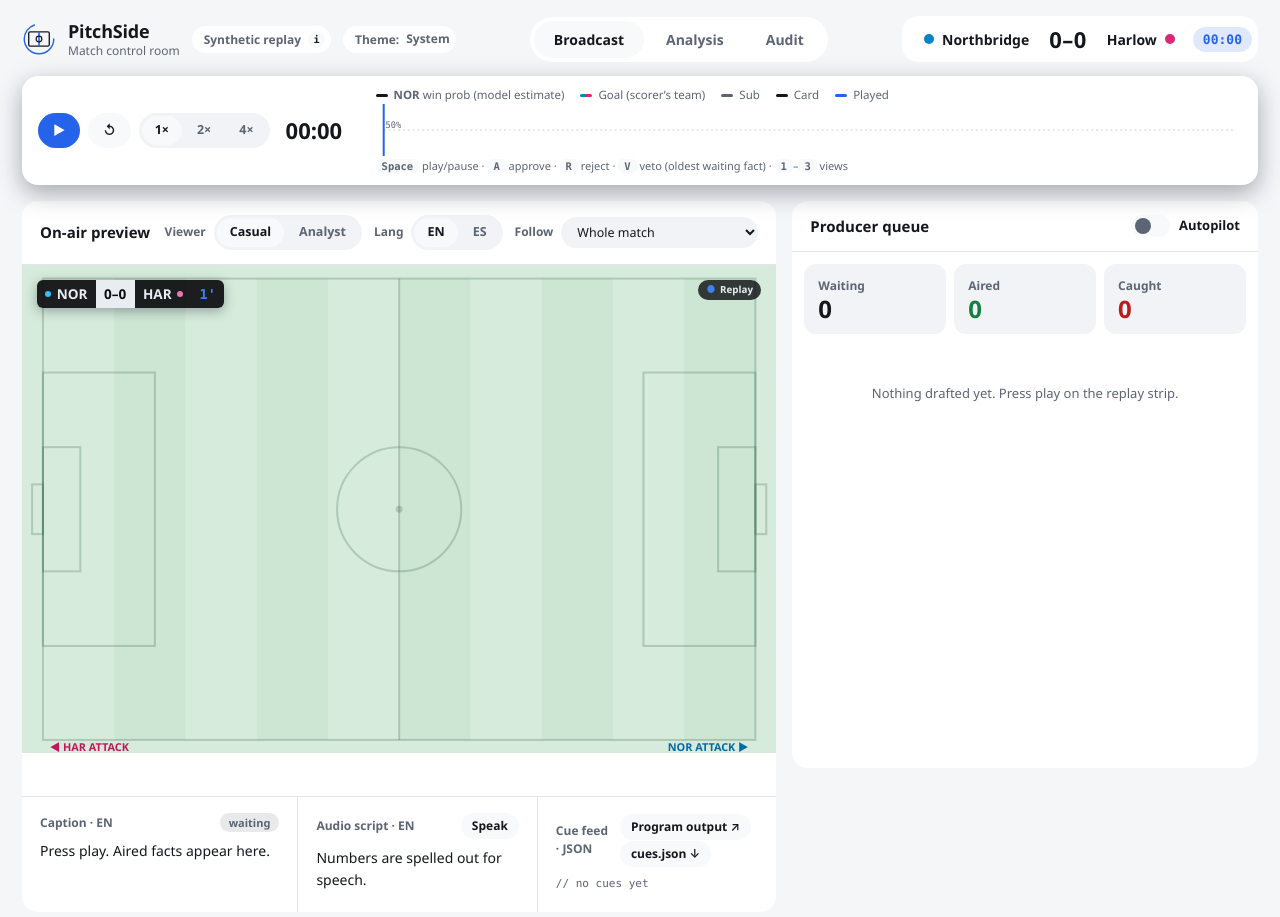
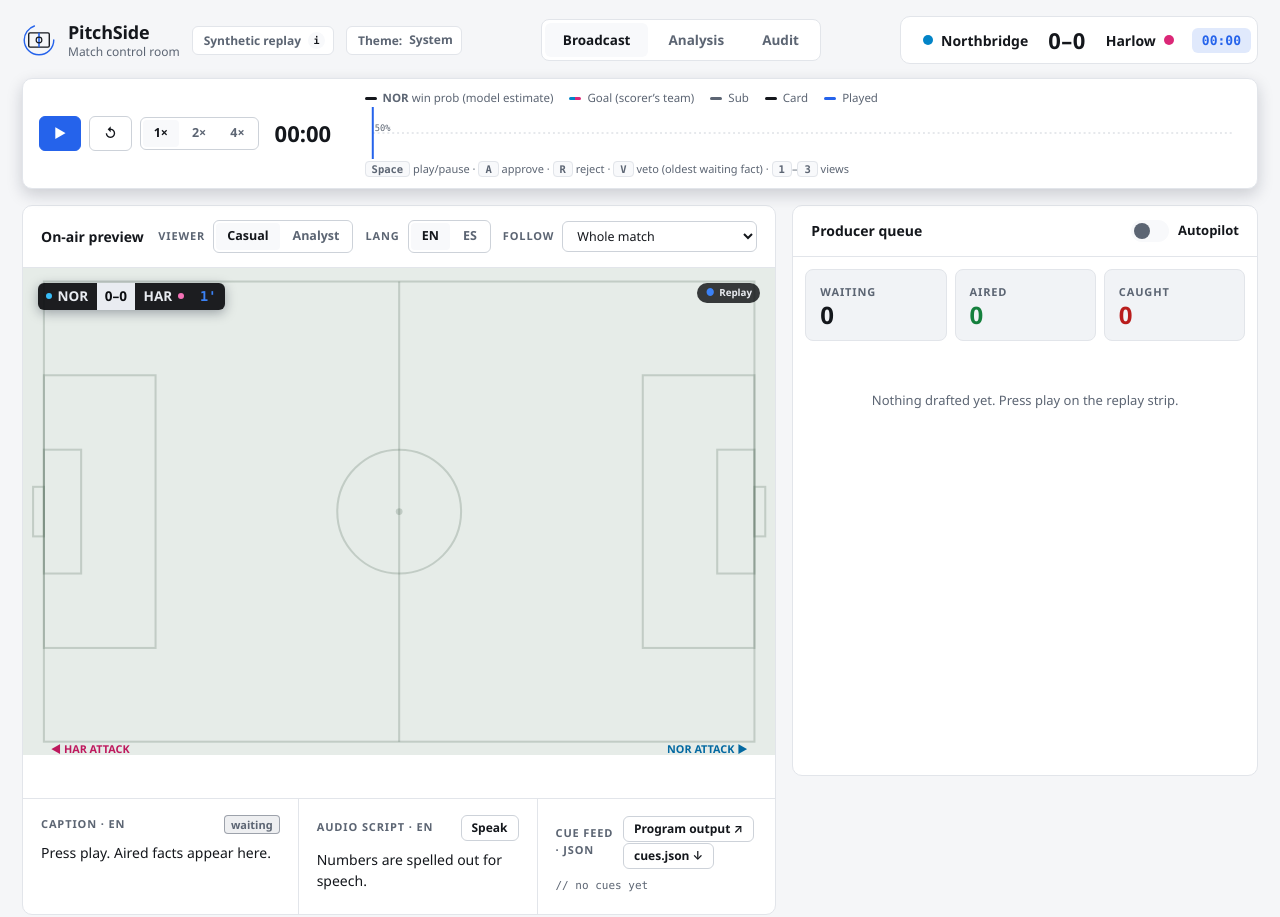
Before and after one commit to AmalAbdirahman/PitchSide, a plain HTML site: page docs/index.html in a window 1280 px wide. Drawn offline with Linux system fonts and the light colour scheme.

Commit message:
R1 polish: match the mockup's look within the current layout
Styles only, no layout or data changes; brings the control room closer to
design/redesign_mockup.png (added here, where REDESIGN_PROMPTS.md expects it).

- Cards, header pills, queue rows, counters and dialogs get a 1px border;
  corners drop to 10/8/6px; heavy shadows go.
- Captions (.lbl) are small uppercase with letter spacing; the long
  attack-lanes caption opts out (.lbl.long).
- Segmented controls, selects and buttons are bordered, nearly square
  pills; filled buttons only for the main actions.
- Tags are small outlined boxes in their colour (T0/T1/T2/REJ, hedges).
- Pitch is flat: mowing stripes and --pitch-2 removed; dark #101A15,
  light #E6ECE8 with grey-green lines.
- Fix: --line2 was never defined (missed in the R1 rename), so the event
  feed's team edges and the default row edge did not draw. Now --line-2.
  New test: every var(--x) used by the control room is defined.
- The e2e theme test compares the pitch with the --pitch token rather
  than a literal.

Co-Authored-By: Claude Opus 5.5 <noreply@anthropic.com>

```diff
--- a/docs/js/analysis.js
+++ b/docs/js/analysis.js
@@ -1,7 +1,7 @@
 /* Analysis view. Draws the series the bundle carries; computes no statistics. */
 
 import { D, S, UI, $, esc, minute, fix, nameOf, teamCol, teamInk, teamSide, idxAt, toScreen, LANES, COL } from './data.js';
-import { pitchLines, stripes } from './pitch.js';
+import { pitchLines } from './pitch.js';
 
 let lastAnalysis = 0;
 export function maybeRenderAnalysis(now) {
@@ -52,7 +52,7 @@ function renderXgRace() {
 
 function renderShots() {
   const p = D.meta.pitch;
-  let g = `<rect x="0" y="0" width="${p.length}" height="${p.width}" rx="2" fill="${COL.pitch}"/>${stripes(p)}${pitchLines(0.18)}`;
+  let g = `<rect x="0" y="0" width="${p.length}" height="${p.width}" rx="2" fill="${COL.pitch}"/>${pitchLines(0.18)}`;
   for (const e of D.events) {
     if (e.type !== 'shot' || e.t > S.t) continue;
     const [x, y] = toScreen(e.team, e.x, e.y), col = teamCol(e.team), r = 0.8 + Math.sqrt(e.xg) * 4.2;
@@ -178,7 +178,7 @@ function networkPitch(team, snap) {
   snap.edges.forEach(([a, b, k]) => { const key = a < b ? a + '|' + b : b + '|' + a; pair[key] = (pair[key] || 0) + k; });
   const top = snap.nodes.reduce((best, n) => (n[4] > best[4] ? n : best));
   const unique = snap.nodes.filter(n => n[4] === top[4]).length === 1;
-  let g = `<rect x="0" y="0" width="${p.length}" height="${p.width}" fill="${COL.pitch}"/>` + stripes(p) + pitchLines(0.25);
+  let g = `<rect x="0" y="0" width="${p.length}" height="${p.width}" fill="${COL.pitch}"/>` + pitchLines(0.25);
   Object.entries(pair).forEach(([key, k]) => {
     const [a, b] = key.split('|').map(id => at[id]);
     g += `<line x1="${a[1]}" y1="${a[2]}" x2="${b[1]}" y2="${b[2]}" stroke="${COL.text}" stroke-opacity="${Math.min(0.85, 0.2 + 0.12 * k).toFixed(2)}" stroke-width="${(0.25 + 0.2 * k).toFixed(2)}"><title>${esc(nameOf(a[0]))} – ${esc(nameOf(b[0]))}: ${k} passes</title></line>`;
--- a/docs/js/data.js
+++ b/docs/js/data.js
@@ -9,7 +9,7 @@ export const LANES = ['left', 'centre', 'right'];
 const TOKENS = {
   bg: '--bg', card: '--card', line: '--line', line2: '--line-2', text: '--text', muted: '--muted',
   accent: '--accent', home: '--home', away: '--away', homeText: '--home-text', awayText: '--away-text',
-  pitch: '--pitch', stripe: '--pitch-2', pitchLine: '--pitch-line',
+  pitch: '--pitch', pitchLine: '--pitch-line',
   grp1: '--grp-1', grp2: '--grp-2', grp3: '--grp-3', grp4: '--grp-4', grp5: '--grp-5', grpInk: '--grp-ink',
   airBg: '--air-bg', airText: '--air-text', airAccent: '--air-accent',
 };
--- a/docs/js/pitch.js
+++ b/docs/js/pitch.js
@@ -12,17 +12,11 @@ export function pitchLines(op) {
     <rect x="-1.6" y="${my - 3.66}" width="1.6" height="7.32" ${s}/><rect x="${L}" y="${my - 3.66}" width="1.6" height="7.32" ${s}/>`;
 }
 
-/* Mowing stripes: ten bands across the length, alternate ones a shade lighter. */
-export function stripes(p) {
-  const w = p.length / 10;
-  return [1, 3, 5, 7, 9].map(k => `<rect x="${(k * w).toFixed(2)}" y="0" width="${w.toFixed(2)}" height="${p.width}" fill="${COL.stripe}"/>`).join('');
-}
-
 export function drawPitch() {
   const p = D.meta.pitch, d = `stroke="${COL.pitchLine}" stroke-opacity=".12" stroke-dasharray="1 1" stroke-width=".25"`;
   const grid = [p.own_third_x, p.final_third_x].map(x => `<line x1="${x}" y1="0" x2="${x}" y2="${p.width}" ${d}/>`)
     .concat([1, 2].map(k => `<line x1="0" y1="${p.width * k / 3}" x2="${p.length}" y2="${p.width * k / 3}" ${d}/>`)).join('');
-  $('#pitch').innerHTML = `<rect x="-2" y="-2" width="${p.length + 4}" height="${p.width + 4}" fill="${COL.pitch}"/>${stripes(p)}
+  $('#pitch').innerHTML = `<rect x="-2" y="-2" width="${p.length + 4}" height="${p.width + 4}" fill="${COL.pitch}"/>
     <g id="zones"></g><g id="lanegrid" opacity="0">${grid}</g>${pitchLines(0.22)}
     <text x="${p.length - 1}" y="${p.width + 1.6}" text-anchor="end" font-size="1.6" font-weight="800" fill="${COL.homeText}">${esc(D.meta.home)} ATTACK ▶</text>
     <text x="1" y="${p.width + 1.6}" font-size="1.6" font-weight="800" fill="${COL.awayText}">◀ ${esc(D.meta.away)} ATTACK</text>
--- a/docs/styles.css
+++ b/docs/styles.css
@@ -16,7 +16,7 @@
   --accent:#3B82F6; --accent-ink:#0B0D10;  /* accent-ink: chosen; white on this accent is 3.7:1 */
   --verified:#22C55E; --corrected:#F5B83D; --rejected:#EF4444;
   --home:#38BDF8; --away:#F472B6; --home-text:#38BDF8; --away-text:#F472B6;
-  --pitch:#17261C; --pitch-2:#1A2B20; --pitch-line:#FFFFFF;  /* pitch: chosen */
+  --pitch:#101A15; --pitch-line:#FFFFFF;  /* pitch: chosen, flat as in design/redesign_mockup.png */
   --grp-1:#2DD4BF; --grp-2:#94A3B8; --grp-3:#A5B4FC; --grp-4:#E9ECF1; --grp-5:#D6C7A1; --grp-ink:#0B0D10;  /* pass-network groups: chosen */
   --shadow:#000000;
   --air-bg:#0B0D10; --air-panel:#13161B; --air-panel-2:#181C22; --air-inset:#0F1216;
@@ -26,7 +26,7 @@
   --disp:"Segoe UI Variable Display","Segoe UI",system-ui,-apple-system,"Helvetica Neue",Arial,sans-serif;
   --body:"Segoe UI Variable","Segoe UI",system-ui,-apple-system,"Helvetica Neue",Arial,sans-serif;
   --mono:ui-monospace,"SF Mono","Cascadia Mono",Menlo,Consolas,monospace;
-  --r:16px; --r-sm:12px;
+  --r:10px; --r-sm:8px; --r-xs:6px;
   --ease:cubic-bezier(.22,.9,.28,1);
 }
 /* Light theme, twice: once for the system setting, once for the toggle. Keep the two equal
@@ -39,7 +39,7 @@
   --accent:#2563EB; --accent-ink:#FFFFFF;
   --verified:#15803D; --corrected:#B45309; --rejected:#B91C1C;
   --home:#0284C7; --away:#DB2777; --home-text:#0369A1; --away-text:#BE185D;
-  --pitch:#D7EBDC; --pitch-2:#CDE5D3; --pitch-line:#1F5130;
+  --pitch:#E6ECE8; --pitch-line:#3F5A48;
   --grp-1:#0F766E; --grp-2:#64748B; --grp-3:#4F46E5; --grp-4:#14171C; --grp-5:#8A6D3B; --grp-ink:#FFFFFF;
   --shadow:#0F172A;
   color-scheme:light;
@@ -52,22 +52,23 @@
   --accent:#2563EB; --accent-ink:#FFFFFF;
   --verified:#15803D; --corrected:#B45309; --rejected:#B91C1C;
   --home:#0284C7; --away:#DB2777; --home-text:#0369A1; --away-text:#BE185D;
-  --pitch:#D7EBDC; --pitch-2:#CDE5D3; --pitch-line:#1F5130;
+  --pitch:#E6ECE8; --pitch-line:#3F5A48;
   --grp-1:#0F766E; --grp-2:#64748B; --grp-3:#4F46E5; --grp-4:#14171C; --grp-5:#8A6D3B; --grp-ink:#FFFFFF;
   --shadow:#0F172A;
   color-scheme:light;
 }
-body[data-mode="analyst"]{--r:12px;--r-sm:9px}
+body[data-mode="analyst"]{--r:8px;--r-sm:6px}
 *{box-sizing:border-box}
 html,body{margin:0}
 body{background:var(--bg);color:var(--text);font:14px/1.5 var(--body);-webkit-font-smoothing:antialiased;min-height:100vh;overflow-x:hidden}
 button,select{font:inherit;color:inherit}
 :focus-visible{outline:2px solid var(--accent);outline-offset:2px;border-radius:6px}
 .num{font-variant-numeric:tabular-nums}
-.lbl{font-size:12px;color:var(--muted);font-weight:600}
+.lbl{font-size:11px;color:var(--muted);font-weight:600;text-transform:uppercase;letter-spacing:.08em}
+.lbl.long{text-transform:none;letter-spacing:0;font-size:12px}
 .sr-only{position:absolute;width:1px;height:1px;padding:0;margin:-1px;overflow:hidden;clip:rect(0 0 0 0);white-space:nowrap;border:0}
 .wrap{max-width:1460px;margin:0 auto;padding:0 22px 40px}
-.skip{position:fixed;top:-60px;left:16px;z-index:99;background:var(--accent);color:var(--accent-ink);font-weight:700;padding:10px 18px;border-radius:10px;text-decoration:none}
+.skip{position:fixed;top:-60px;left:16px;z-index:99;background:var(--accent);color:var(--accent-ink);font-weight:700;padding:10px 18px;border-radius:var(--r-xs);text-decoration:none}
 .skip:focus{top:14px}
 .err{margin:40px auto;max-width:640px;padding:18px 20px;border:1px solid var(--rejected);border-radius:var(--r);background:color-mix(in srgb,var(--rejected) 8%,transparent)}
 .err code{font-family:var(--mono);color:var(--text)}
@@ -79,19 +80,19 @@ button,select{font:inherit;color:inherit}
 .mk-a{stroke:var(--accent)} .mk-t{stroke:var(--text)}
 .brand b{display:block;font:700 18px var(--disp);letter-spacing:-.01em}
 .brand span{display:block;font-size:12px;color:var(--muted);margin-top:-1px}
-nav.views{display:flex;gap:2px;justify-self:center;background:var(--card);border-radius:99px;padding:4px}
-nav.views button{background:none;border:0;padding:8px 20px;cursor:pointer;color:var(--muted);font-weight:600;font-size:14px;border-radius:99px}
+nav.views{display:flex;gap:2px;justify-self:center;background:var(--card);border:1px solid var(--line);border-radius:var(--r-sm);padding:3px}
+nav.views button{background:none;border:0;padding:7px 18px;cursor:pointer;color:var(--muted);font-weight:600;font-size:13.5px;border-radius:var(--r-xs)}
 nav.views button:hover{color:var(--text)}
 nav.views button[aria-selected="true"]{color:var(--text);background:var(--card-2)}
-.match{display:flex;align-items:center;gap:2px;border-radius:var(--r);background:var(--card);padding:6px 6px 6px 14px}
+.match{display:flex;align-items:center;gap:2px;border:1px solid var(--line);border-radius:var(--r);background:var(--card);padding:6px 6px 6px 14px}
 .match .tm{display:flex;align-items:center;gap:8px;padding:4px 8px;font:600 14px var(--disp)}
 .match .tm i{width:10px;height:10px;border-radius:50%}
 .match .sc{padding:2px 10px;font:700 22px var(--disp);letter-spacing:.02em}
 .match .ab{display:none}
-.match .ck{margin-left:8px;padding:5px 10px;border-radius:99px;background:color-mix(in srgb,var(--accent) 14%,transparent);font:600 13px var(--mono);color:var(--accent)}
+.match .ck{margin-left:8px;padding:5px 10px;border-radius:var(--r-xs);background:color-mix(in srgb,var(--accent) 14%,transparent);font:600 13px var(--mono);color:var(--accent)}
 .pop{animation:pop .7s var(--ease)}
 @keyframes pop{35%{transform:scale(1.18);color:var(--accent)}}
-.about{display:inline-flex;align-items:center;gap:7px;background:var(--card);border:0;border-radius:99px;padding:5px 6px 5px 12px;font:600 12px var(--body);color:var(--muted);cursor:pointer}
+.about{display:inline-flex;align-items:center;gap:7px;background:var(--card);border:1px solid var(--line);border-radius:var(--r-xs);padding:5px 8px 5px 11px;font:600 12px var(--body);color:var(--muted);cursor:pointer}
 .about:hover{color:var(--text);background:var(--card-2)}
 .about i{font:700 10px var(--mono);font-style:normal;width:17px;height:17px;border-radius:50%;display:grid;place-items:center;background:var(--card-2);color:var(--text)}
 .facts{margin:0;padding-left:18px;display:grid;gap:10px;color:var(--muted)}
@@ -99,15 +100,15 @@ nav.views button[aria-selected="true"]{color:var(--text);background:var(--card-2
 
 /* ---------- shared ---------- */
 .view[hidden]{display:none!important}
-.panel{background:var(--card);border-radius:var(--r);min-width:0;overflow:hidden}
+.panel{background:var(--card);border:1px solid var(--line);border-radius:var(--r);min-width:0;overflow:hidden}
 .ph{display:flex;align-items:center;gap:12px;flex-wrap:wrap;padding:14px 18px;border-bottom:1px solid var(--line)}
-.ph h2{margin:0;font:700 15px var(--disp);color:var(--text)}
+.ph h2{margin:0;font:700 14px var(--disp);color:var(--text)}
 .ph .sp{margin-left:auto}
-.seg{display:inline-flex;background:var(--inset);border-radius:99px;padding:3px;gap:2px}
-.seg button{background:none;border:0;padding:5px 13px;cursor:pointer;font-weight:600;font-size:12.5px;color:var(--muted);border-radius:99px}
+.seg{display:inline-flex;background:var(--card);border:1px solid var(--line-2);border-radius:var(--r-xs);padding:2px;gap:2px}
+.seg button{background:none;border:0;padding:4px 11px;cursor:pointer;font-weight:600;font-size:12.5px;color:var(--muted);border-radius:4px}
 .seg button:hover{color:var(--text)}
 .seg button[aria-pressed="true"]{background:var(--card-2);color:var(--text)}
-select{background:var(--inset);border:1px solid var(--line2);border-radius:99px;padding:6px 12px;font-size:12.5px;cursor:pointer}
+select{background:var(--card);border:1px solid var(--line-2);border-radius:var(--r-xs);padding:5px 10px;font-size:12.5px;cursor:pointer}
 .ctl{display:flex;align-items:center;gap:8px}
 .tog{display:inline-flex;align-items:center;gap:9px;cursor:pointer;font-size:13px;font-weight:600;position:relative}
 .tog input{position:absolute;opacity:0;width:38px;height:22px;margin:0;z-index:1;cursor:pointer}
@@ -116,14 +117,14 @@ select{background:var(--inset);border:1px solid var(--line2);border-radius:99px;
 .tog input:checked+i{background:var(--accent)}
 .tog input:checked+i::after{left:19px;background:var(--accent-ink)}
 .tog input:focus-visible+i{outline:2px solid var(--accent);outline-offset:2px}
-.btn{background:var(--card-2);border:0;border-radius:99px;padding:8px 15px;cursor:pointer;font-weight:600;font-size:13px;text-decoration:none;display:inline-block;color:var(--text)}
-.btn:hover{background:var(--line-2)}
-.btn.go{background:var(--accent);color:var(--accent-ink)}
+.btn{background:var(--card);border:1px solid var(--line-2);border-radius:var(--r-xs);padding:7px 14px;cursor:pointer;font-weight:600;font-size:13px;text-decoration:none;display:inline-block;color:var(--text)}
+.btn:hover{background:var(--card-2)}
+.btn.go{background:var(--accent);border-color:var(--accent);color:var(--accent-ink)}
 .btn.go:hover{background:color-mix(in srgb,var(--accent) 85%,var(--text))}
-.btn.no{color:var(--rejected);background:color-mix(in srgb,var(--rejected) 10%,transparent)}
+.btn.no{color:var(--rejected);background:color-mix(in srgb,var(--rejected) 8%,transparent);border-color:color-mix(in srgb,var(--rejected) 35%,transparent)}
 .btn.no:hover{background:color-mix(in srgb,var(--rejected) 18%,transparent)}
-.btn.xs{padding:4px 11px;font-size:12px}
-.tag{display:inline-flex;align-items:center;gap:4px;font:600 11px var(--body);padding:2px 9px;border-radius:99px;background:color-mix(in srgb,currentColor 14%,transparent);white-space:nowrap}
+.btn.xs{padding:3px 10px;font-size:12px}
+.tag{display:inline-flex;align-items:center;gap:4px;font:600 11px var(--body);padding:1px 6px;border-radius:4px;border:1px solid color-mix(in srgb,currentColor 55%,transparent);background:color-mix(in srgb,currentColor 10%,transparent);white-space:nowrap}
 /* Status classes: verifier outcomes and tiers only. */
 .c-verified{color:var(--verified)} .c-corrected{color:var(--corrected)} .c-rejected{color:var(--rejected)}
 .c-accent{color:var(--accent)} .c-muted{color:var(--muted)} .c-text{color:var(--text)}
@@ -142,7 +143,7 @@ select{background:var(--inset);border:1px solid var(--line2);border-radius:99px;
 .live{position:absolute;right:2cqw;top:2cqw;font:600 1.3cqw var(--body);padding:.5cqw 1.1cqw;border-radius:99px;color:var(--air-text);background:color-mix(in srgb,var(--air-bg) 80%,transparent);display:flex;gap:.6cqw;align-items:center}
 .live b{color:var(--air-accent)}
 .feed{display:grid;grid-template-columns:repeat(4,minmax(0,1fr));gap:6px;margin:0;padding:10px 18px;list-style:none;font:500 12px var(--body);color:var(--muted);border-bottom:1px solid var(--line);min-height:44px}
-.feed li{background:var(--inset);padding:5px 10px;border-radius:8px;border-left:3px solid var(--line2);white-space:nowrap;overflow:hidden;text-overflow:ellipsis}
+.feed li{background:var(--inset);padding:5px 10px;border-radius:var(--r-xs);border-left:3px solid var(--line-2);white-space:nowrap;overflow:hidden;text-overflow:ellipsis}
 .feed li.home{border-left-color:var(--home)} .feed li.away{border-left-color:var(--away)}
 .feed li:first-child{color:var(--text)}
 .lt{position:absolute;left:2.5cqw;bottom:2.5cqw;width:min(80cqw,100% - 5cqw);border-radius:1.2cqw;overflow:hidden;color:var(--air-text);box-shadow:0 .8cqw 3cqw color-mix(in srgb,var(--shadow) 45%,transparent);opacity:0;visibility:hidden;transform:translateY(2cqw);transition:opacity .35s,transform .45s var(--ease),visibility 0s .45s;z-index:2}
@@ -168,12 +169,12 @@ select{background:var(--inset);border:1px solid var(--line2);border-radius:99px;
 
 .queue{display:flex;flex-direction:column;max-height:calc(100vh - 225px);min-height:430px;overflow:auto}
 .qhead{display:grid;grid-template-columns:repeat(3,1fr);gap:8px;padding:12px 12px 4px}
-.qhead div{padding:10px 14px;background:var(--inset);border-radius:var(--r-sm)}
+.qhead div{padding:10px 14px;background:var(--inset);border:1px solid var(--line);border-radius:var(--r-sm)}
 .qhead b{display:block;font:700 24px var(--disp);line-height:1.2}
 .rows{padding:12px;display:flex;flex-direction:column;gap:8px}
 .empty{color:var(--muted);padding:34px 16px;text-align:center;font-size:13px}
-.row{position:relative;background:var(--card-2);border-radius:var(--r-sm);padding:12px 14px 13px 17px;overflow:hidden}
-.row::before{content:"";position:absolute;left:0;top:0;bottom:0;width:4px;background:var(--line2)}
+.row{position:relative;background:var(--card-2);border:1px solid var(--line);border-radius:var(--r-sm);padding:12px 14px 13px 17px;overflow:hidden}
+.row::before{content:"";position:absolute;left:0;top:0;bottom:0;width:3px;background:var(--line-2)}
 .row.fresh{animation:rowIn .5s var(--ease) both}
 @keyframes rowIn{from{opacity:0;transform:translateY(14px)}}
 .row.T0::before,.row.T1::before{background:var(--verified)} .row.T2::before{background:var(--corrected)}
@@ -193,7 +194,7 @@ select{background:var(--inset);border:1px solid var(--line2);border-radius:99px;
 .row .tbar i{display:block;height:100%;background:var(--corrected);transform-origin:left}
 .row.T1 .tbar i{background:var(--verified)}
 .chk{display:flex;gap:4px;margin-top:8px;flex-wrap:wrap}
-.chk span{font-family:var(--mono);font-size:10.5px;padding:2px 8px;border-radius:99px;background:color-mix(in srgb,var(--verified) 12%,transparent);color:var(--verified)}
+.chk span{font-family:var(--mono);font-size:10.5px;padding:1px 6px;border-radius:4px;background:color-mix(in srgb,var(--verified) 12%,transparent);color:var(--verified)}
 .chk span.f{background:color-mix(in srgb,var(--rejected) 14%,transparent);color:var(--rejected)}
 body[data-mode="casual"] .row p{font-size:15.5px}
 body[data-mode="analyst"] .row p{font-size:13px}
@@ -219,12 +220,12 @@ body[data-mode="analyst"] .row p{font-size:13px}
 .lane{display:grid;grid-template-columns:62px 1fr 150px;gap:12px;align-items:center;margin:10px 0}
 .lane svg{height:22px}
 .lane .val{font-family:var(--mono);font-size:12px;color:var(--muted);text-align:right}
-.hedge{display:flex;gap:12px;align-items:center;margin-top:12px;padding:10px 14px;border-radius:var(--r-sm);background:var(--card-2);font-size:13px}
+.hedge{display:flex;gap:12px;align-items:center;margin-top:12px;padding:10px 14px;border:1px solid var(--line);border-radius:var(--r-sm);background:var(--card-2);font-size:13px}
 
 /* ---------- audit ---------- */
 .au{display:grid;grid-template-columns:minmax(0,1.6fr) minmax(300px,1fr);gap:16px;margin-top:16px;align-items:start}
 .flow{display:grid;grid-template-columns:repeat(4,1fr);gap:8px;padding:12px}
-.flow div{padding:12px 14px;background:var(--inset);border-radius:var(--r-sm)}
+.flow div{padding:12px 14px;background:var(--inset);border:1px solid var(--line);border-radius:var(--r-sm)}
 .flow b{display:block;font:700 22px var(--disp)}
 .flow span{font-size:12px;color:var(--muted)}
 .build{padding:12px 18px;font-size:12.5px;color:var(--muted);border-bottom:1px solid var(--line)}
@@ -245,19 +246,19 @@ tbody tr:hover{background:color-mix(in srgb,var(--text) 3%,transparent)}
 .note{font-size:12px;color:var(--muted)}
 
 /* ---------- match strip ---------- */
-.strip{position:sticky;top:0;z-index:20;background:var(--card);border-radius:var(--r);box-shadow:0 8px 24px color-mix(in srgb,var(--shadow) 35%,transparent)}
+.strip{position:sticky;top:0;z-index:20;background:var(--card);border:1px solid var(--line);border-radius:var(--r);box-shadow:0 6px 16px color-mix(in srgb,var(--shadow) 18%,transparent)}
 .strip .in{padding:10px 16px;display:grid;grid-template-columns:auto auto 1fr;gap:16px;align-items:center}
 .strip .pl{display:flex;gap:8px;align-items:center;flex-wrap:wrap}
 .strip .pl .btn{min-width:40px;text-align:center}
 .strip .clk{font:700 22px var(--disp);min-width:74px}
 .keys{font-size:11px;color:var(--muted);margin-top:2px}
-kbd{font:600 10.5px var(--mono);background:var(--card-2);border-radius:5px;padding:1px 6px;color:var(--muted)}
+kbd{font:600 10.5px var(--mono);background:var(--card-2);border:1px solid var(--line);border-radius:4px;padding:1px 6px;color:var(--muted)}
 #ribbon{width:100%;height:52px;display:block}
 .rl{font-size:9px;fill:var(--muted);font-family:var(--mono)}
 .legend{display:flex;gap:16px;font-size:11.5px;color:var(--muted);margin-bottom:1px;flex-wrap:wrap}
 .legend i{display:inline-block;width:12px;height:3px;border-radius:2px;vertical-align:middle;margin-right:6px}
 
-dialog{background:var(--card);color:var(--text);border:0;border-radius:var(--r);padding:0;width:min(720px,94vw);box-shadow:0 20px 60px color-mix(in srgb,var(--shadow) 60%,transparent)}
+dialog{background:var(--card);color:var(--text);border:1px solid var(--line-2);border-radius:var(--r);padding:0;width:min(720px,94vw);box-shadow:0 20px 60px color-mix(in srgb,var(--shadow) 60%,transparent)}
 dialog::backdrop{background:color-mix(in srgb,var(--shadow) 70%,transparent)}
 dialog .body{padding:18px;max-height:70vh;overflow:auto}
 dialog .claim{font:700 16px var(--disp);margin:0 0 14px;line-height:1.45}
```
Also changed, not shown: docs/index.html (+1 -1 lines), design/redesign_mockup.png (added), 2 other files.
